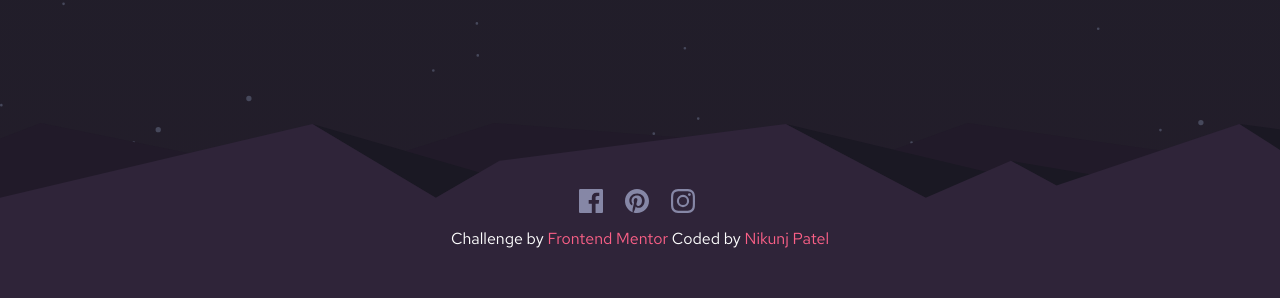
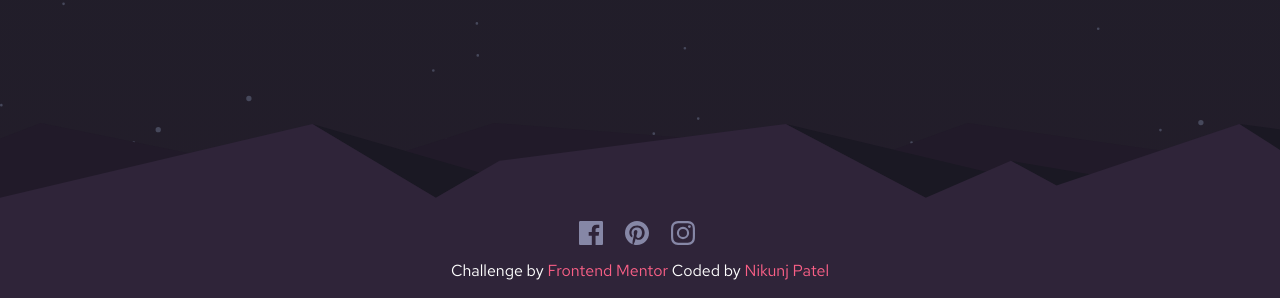
Before and after one commit to NikunjPatel-10/launch-countdown-timer-main, a website: page index.html in a window 1280 px wide. Shown: the part 502-800 px from the top of the page. Drawn offline with nearby package versions, Linux system fonts and the light colour scheme.

Commit message:
feat: bug fix

```diff
--- a/index.html
+++ b/index.html
@@ -57,7 +57,7 @@
 
     </div>
 
-    <footer class="footer my-3">
+    <footer class="footer py-3">
       <div class=" d-flex justify-content-center align-items-center">
         <svg xmlns="http://www.w3.org/2000/svg" width="30" height="30" class="me-3">
           <path fill="#8687a6"
```
